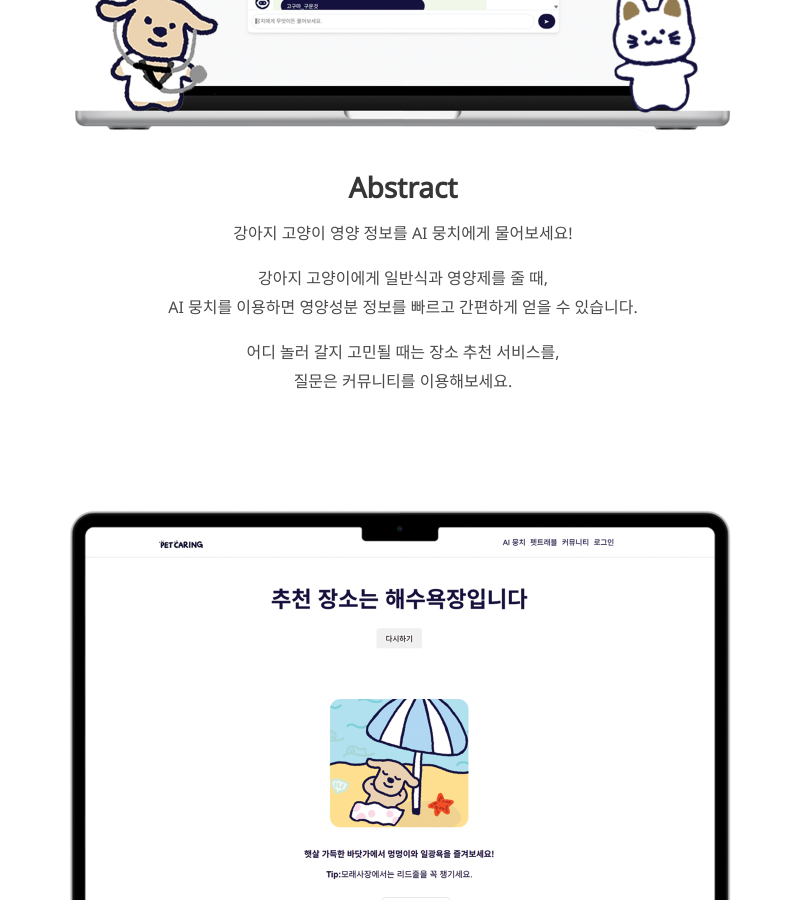
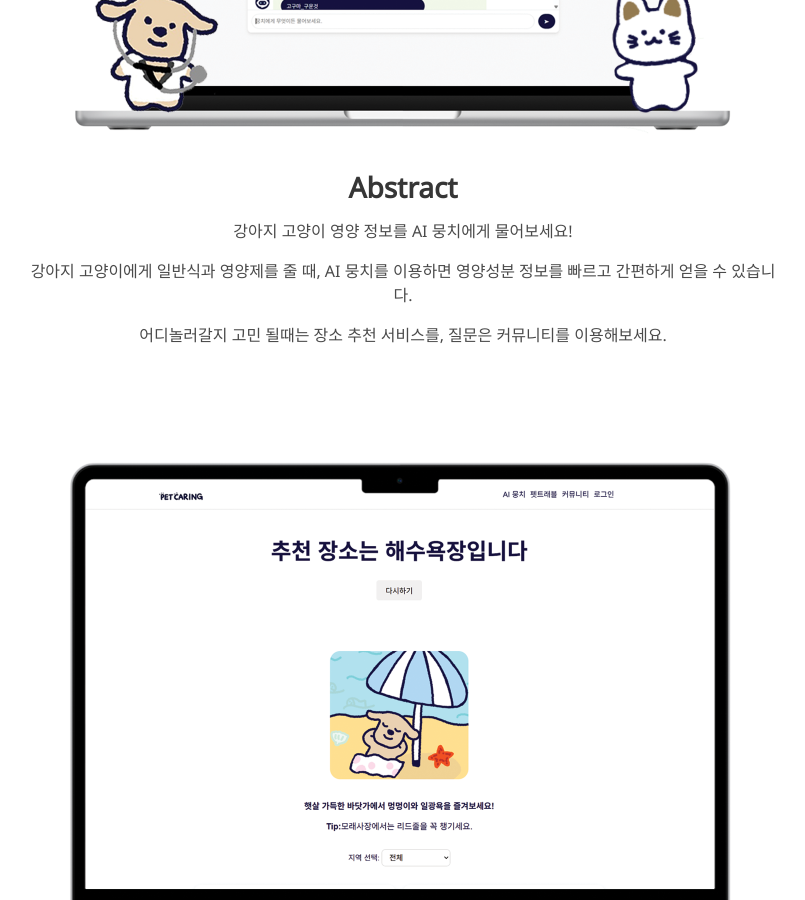
Before and after one commit to songchaeeunn/Laplata.github.io, a Jekyll site: the page built from index.md, in a window 1280 px wide and 900 px high, scrolled down 774 px. Shown: the whole window, without its empty margins (237-1042 px from the left). Built offline with Jekyll 4.4.1, drawn with Linux system fonts in a browser that asks for light colours; some web fonts are replaced.

Commit message:
Update index.md

```diff
--- a/index.md
+++ b/index.md
@@ -24,14 +24,15 @@ site: "http://petcaring.site/"
 <div class="columns is-centered has-text-centered">
   <div class="column is-four-fifths">
     <h2>Abstract</h2>
-    <div class="has-text-centered content" style="line-height: 1.8;">
+    <div class="has-text-centered">
       <p>강아지 고양이 영양 정보를 AI 뭉치에게 물어보세요!</p>
-      <p>강아지 고양이에게 일반식과 영양제를 줄 때,<br>AI 뭉치를 이용하면 영양성분 정보를 빠르고 간편하게 얻을 수 있습니다.</p>
-      <p>어디 놀러 갈지 고민될 때는 장소 추천 서비스를,<br>질문은 커뮤니티를 이용해보세요.</p>
+      <p>강아지 고양이에게 일반식과 영양제를 줄 때, AI 뭉치를 이용하면 영양성분 정보를 빠르고 간편하게 얻을 수 있습니다.</p>
+      <p>어디놀러갈지 고민 될때는 장소 추천 서비스를, 질문은 커뮤니티를 이용해보세요.</p>
     </div>
   </div>
 </div>
 <br><br>
+
 
 
  <img src = "images/placeIMG.png" alt = "Example 001" style="display: block; margin: auto;">
@@ -39,10 +40,10 @@ site: "http://petcaring.site/"
   <div class="column is-four-fifths">
     <h2>Place</h2>
     <div class="has-text-centered">
-      장소 추천 서비스 페이지입니다. <br>
-      웹페이지의 장소 검색 엔진은 광고의 영향을 많이 받아 사용자에게 카페 및 음식점 위주의 장소를 추천했습니다. <br>
-      하지만 펫케어링의 장소 추천 기능은 프로방스, 팜랜드 등 관광지를 포함한 다양한 추천 결과를 광고 없이 제공합니다. <br>
-      트리 기반 추천 알고리즘을 구현하여 사용자가 선호하고 반려동물 출입이 가능한 장소를 보여줍니다.
+       <p>장소 추천 서비스 페이지입니다.</p>
+       <p>웹페이지의 장소 검색 엔진은 광고의 영향을 많이 받아 사용자에게 카페 및 음식점 위주의 장소를 추천했습니다.</p>
+       <p>하지만 펫케어링의 장소 추천 기능은 프로방스, 팜랜드 등 관광지를 포함한 다양한 추천 결과를 광고 없이 제공합니다.</p>
+       <p>트리 기반 추천 알고리즘을 구현하여 사용자가 선호하고 반려동물 출입이 가능한 장소를 보여줍니다.</p>
     </div>
   </div>
 </div>
@@ -53,8 +54,8 @@ site: "http://petcaring.site/"
   <div class="column is-four-fifths">
     <h2>Community</h2>
     <div class="has-text-centered">
-      사용자끼리 소통이 가능한 커뮤니티 페이지입니다.<br>
-      사용자는 강아지와 고양이에 대해 자유롭게 질문하고 답변을 남길 수 있습니다.
+       <p>사용자끼리 소통이 가능한 커뮤니티 페이지입니다.</p>
+       <p>사용자는 강아지와 고양이에 대해 자유롭게 질문하고 답변을 남길 수 있습니다.</p>
     </div>
   </div>
 </div>
@@ -65,11 +66,11 @@ site: "http://petcaring.site/"
   <div class="column is-four-fifths">
     <h2>AI</h2>
     <div class="has-text-centered">
-      저장된 반려동물 정보를 기반으로 맞춤형 영양 정보를 제공하는 뭉치 AI의 답변입니다. <br>
-      반려동물의 이름, 품종, 비만 등 질병 정보를 반영하여 개별화된 답변을 제공합니다. <br>
-      버튼을 클릭하면 해당 음식의 영양성분표와 손질법을 확인할 수 있습니다. <br>
-      이번에 입력한 질문은 서버에 저장되어 다음 질문에 자동으로 반영되며, <br>
-      이번에 먹인 음식과 다음에 먹일 음식의 영양성분을 비교해 섭취 권장 여부를 안내합니다.
+       <p>저장된 반려동물 정보를 기반으로 맞춤형 영양 정보를 제공하는 뭉치 AI의 답변입니다.</p>
+       <p>반려동물의 이름, 품종, 비만 등 질병 정보를 반영하여 개별화된 답변을 제공합니다. </p>
+       <p>버튼을 클릭하면 해당 음식의 영양성분표와 손질법을 확인할 수 있습니다.</p>
+       <p>이번에 입력한 질문은 서버에 저장되어 다음 질문에 자동으로 반영되며, </p>
+       <p>이번에 먹인 음식과 다음에 먹일 음식의 영양성분을 비교해 섭취 권장 여부를 안내합니다.</p>
     </div>
   </div>
 </div>
```
